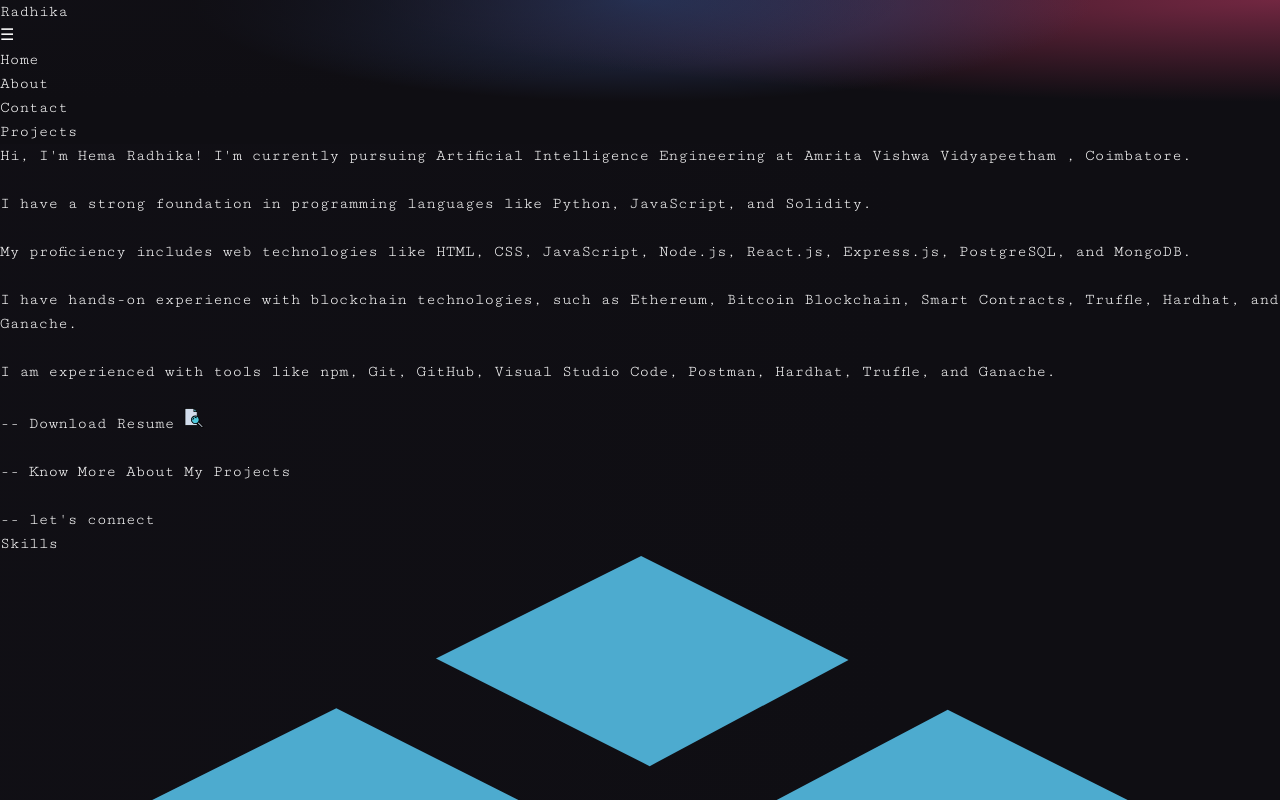
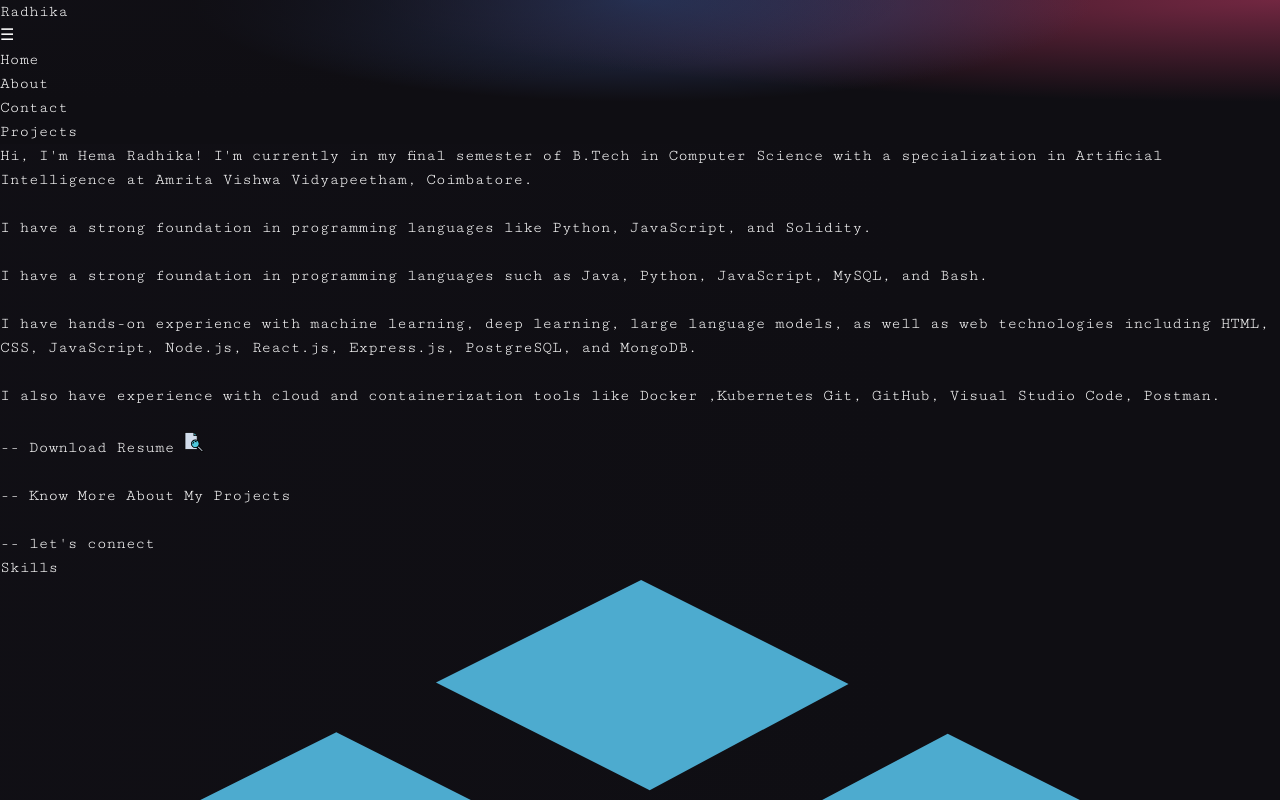
Before and after one commit to hemaradhika-reddy/My-Portfolio, a React (Vite) app: page /about in a window 1280 px wide. Shown: the top 800 px of the page. Built offline with nearby package versions, Linux system fonts and the light colour scheme.

Commit message:
third  commit

```diff
--- a/src/components/About.jsx
+++ b/src/components/About.jsx
@@ -23,8 +23,8 @@ export const About = () => {
       <section className="About mt-20">
         <div className="text-left py-5 px-20 font-bold text-lg">
           <p>
-            Hi, I'm Hema Radhika! I'm currently pursuing Artificial Intelligence
-            Engineering at Amrita Vishwa Vidyapeetham , Coimbatore.
+          Hi, I'm Hema Radhika! I'm currently in my final semester of B.Tech in Computer Science with a specialization in
+          Artificial Intelligence at Amrita Vishwa Vidyapeetham, Coimbatore.
           </p>
           <br />
           <p>
@@ -33,19 +33,18 @@ export const About = () => {
           </p>
           <br />
           <p>
-            My proficiency includes web technologies like HTML, CSS, JavaScript,
-            Node.js, React.js, Express.js, PostgreSQL, and MongoDB.
+          I have a strong foundation in programming languages such as Java, Python, JavaScript, MySQL, and Bash.
+
           </p>
           <br />
           <p>
-            I have hands-on experience with blockchain technologies, such as
-            Ethereum, Bitcoin Blockchain, Smart Contracts, Truffle, Hardhat, and
-            Ganache.
+            I have hands-on experience with machine learning, deep learning, large language models, as well as web technologies including
+            HTML, CSS, JavaScript, Node.js, React.js, Express.js, PostgreSQL, and MongoDB.
           </p>
           <br />
           <p>
-            I am experienced with tools like npm, Git, GitHub, Visual Studio
-            Code, Postman, Hardhat, Truffle, and Ganache.
+          I also have experience with cloud and containerization tools like Docker ,Kubernetes Git, GitHub, Visual Studio
+            Code, Postman.
           </p>
           <br />
           <button>
```
